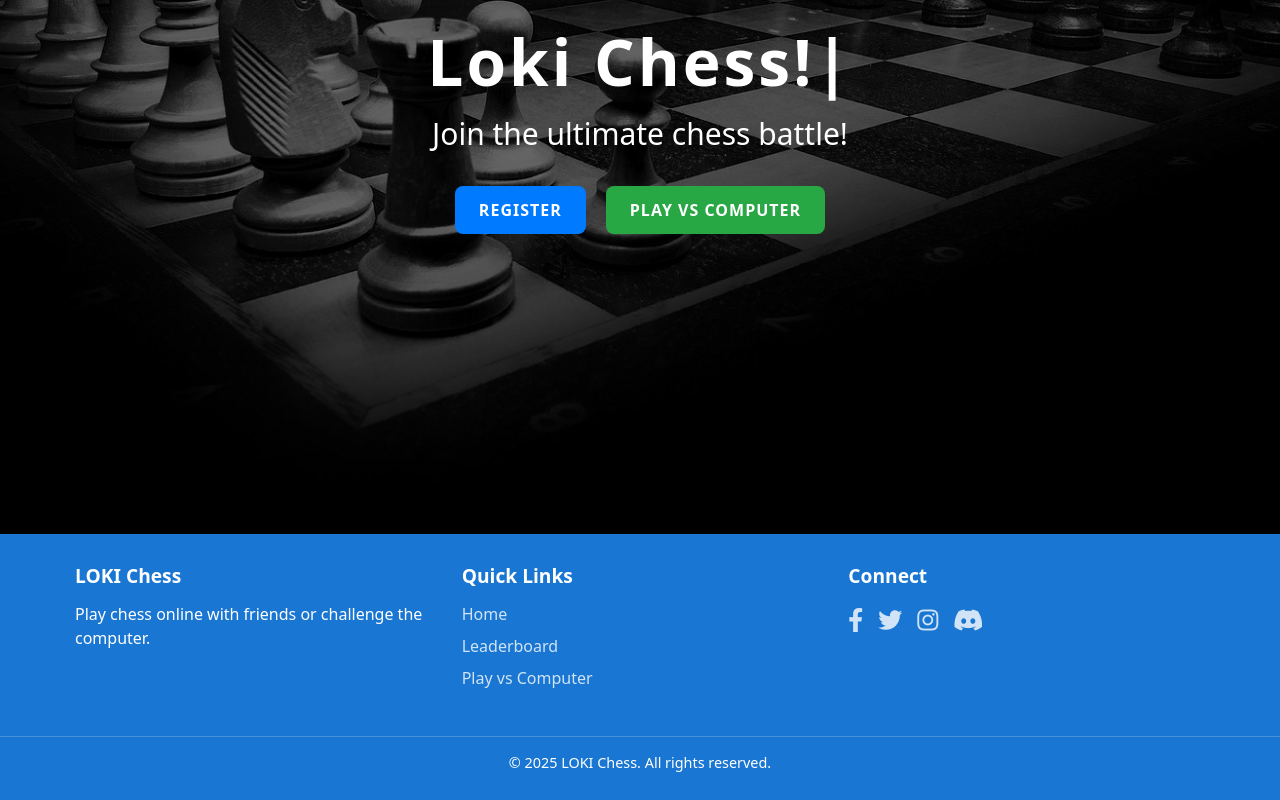
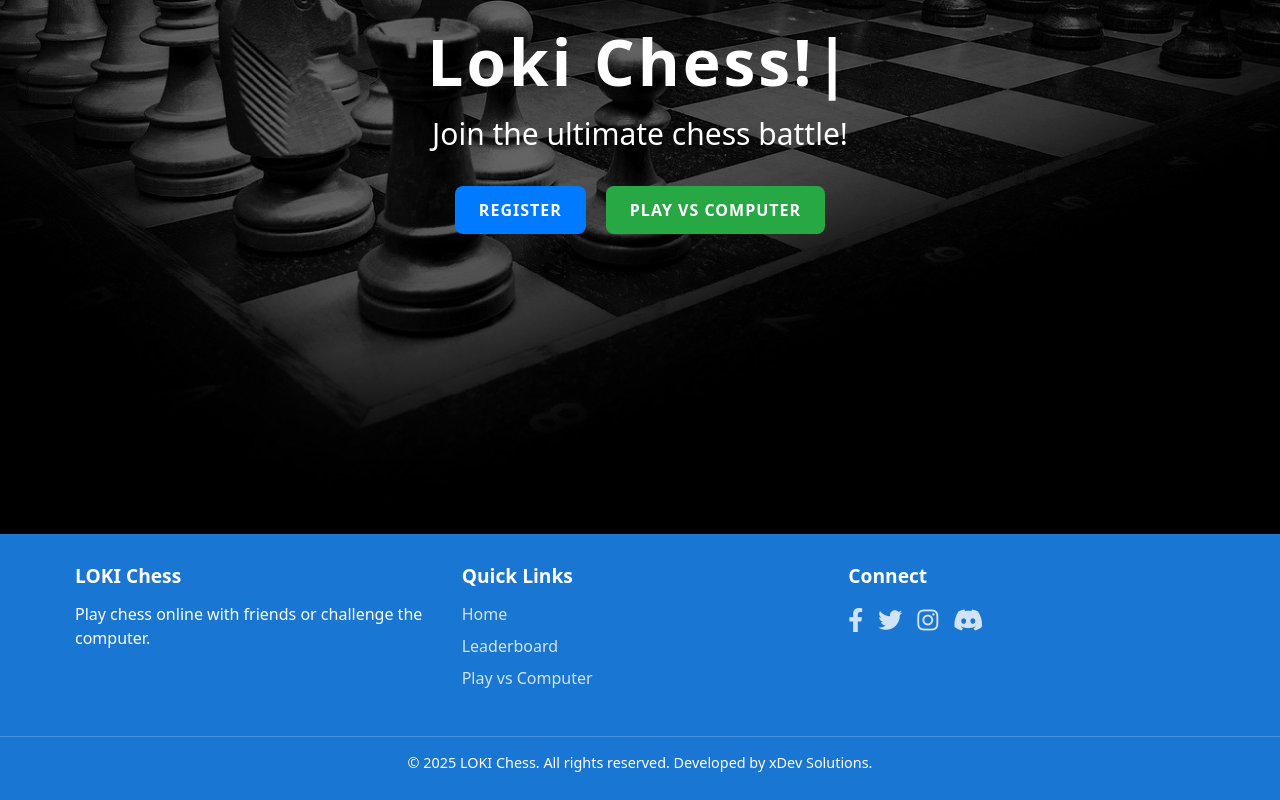
Before and after one commit to tilak318/ChessChamp-Backend, a React (Create React App) app in the folder client/: page / in a window 1280 px wide. Shown: the part 350-1150 px from the top of the page. Built offline with nearby package versions, Linux system fonts and the light colour scheme; no server answers.

Commit message:
Your commit message here

```diff
--- a/client/src/components/Footer.js
+++ b/client/src/components/Footer.js
@@ -30,7 +30,7 @@
                 </div>
             </div>
             <div className="footer-bottom">
-                <p>&copy; {currentYear} LOKI Chess. All rights reserved.</p>
+                <p>&copy; {currentYear} LOKI Chess. All rights reserved. Developed by xDev Solutions.</p>
             </div>
         </footer>
     );
```
